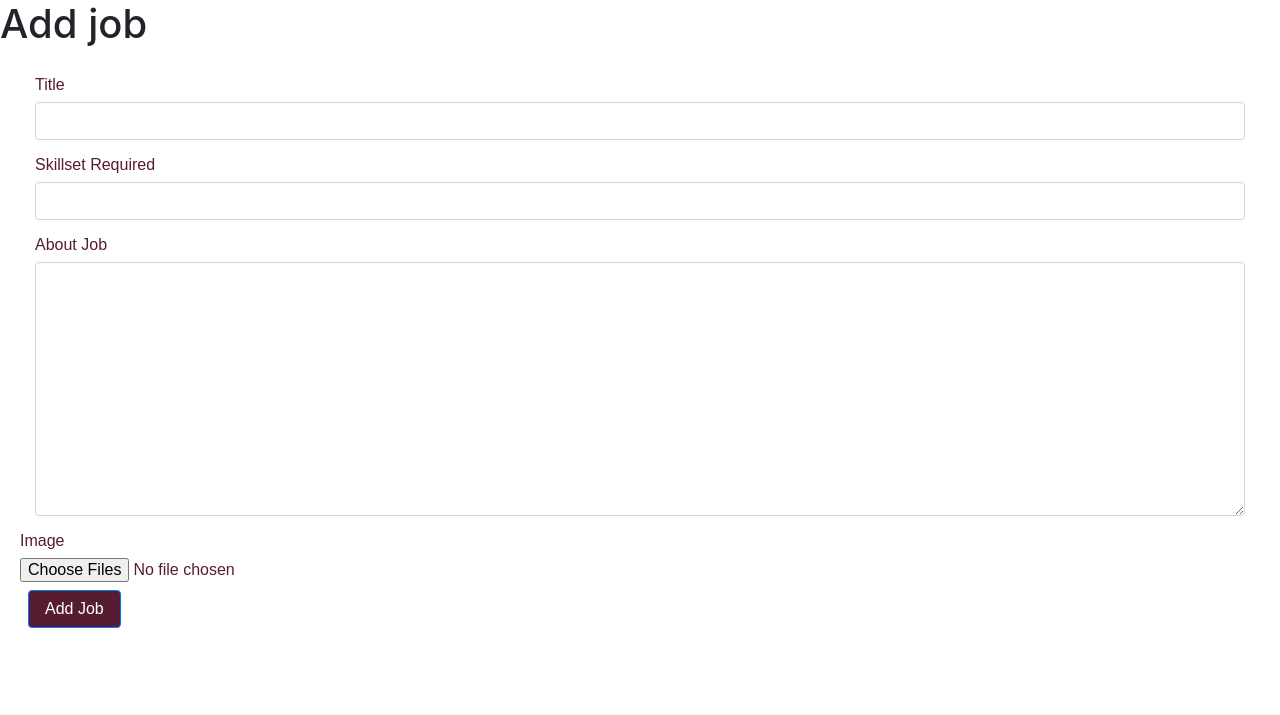
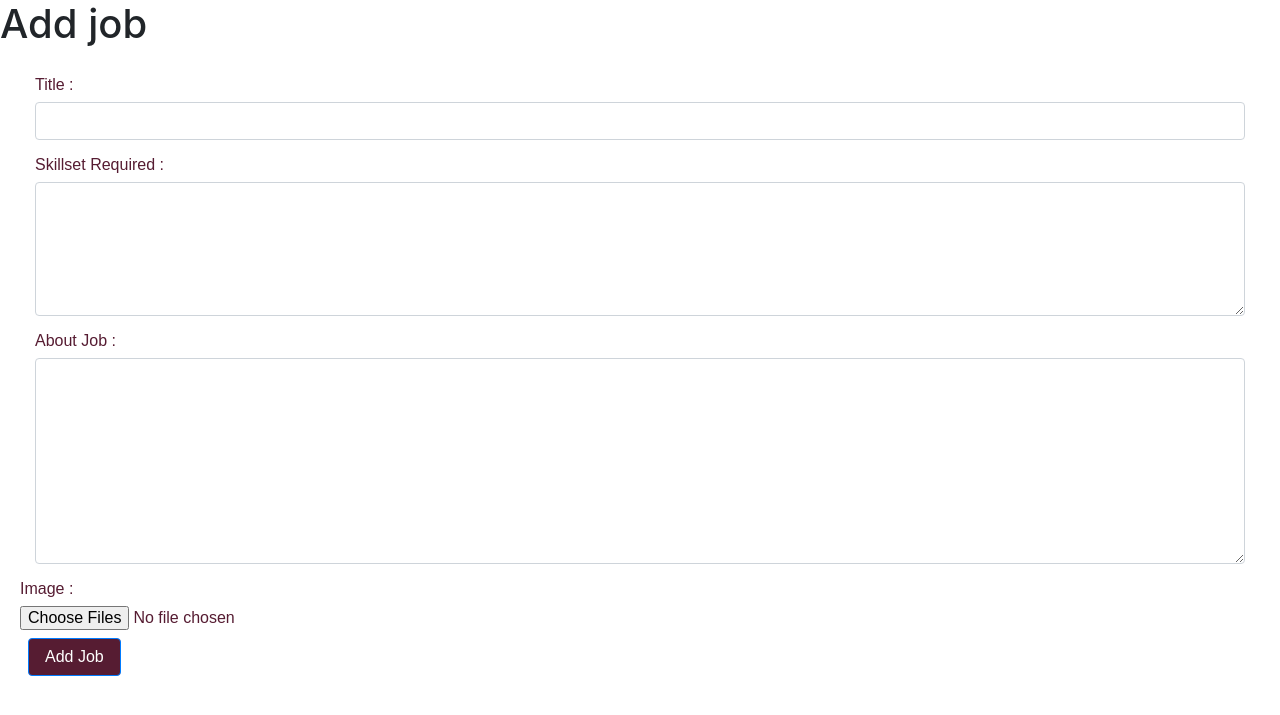
Before and after one commit to Salomegit/Employee_Recruitment, a Django app: page /job/job/add in a window 1280 px wide. Shown: the part 66-781 px from the top of the page. Run offline with Django 4.2, Linux system fonts and the light colour scheme; a user stored in the database is signed in; some libraries are stand-ins or nearby versions.

Commit message:
designed add_job html

```diff
--- a/job/templates/add_job.html
+++ b/job/templates/add_job.html
@@ -28,26 +28,30 @@
 
 <div class="col-sm-12">
     <div class="form-group">
-    <label> Title</label>
+    <label> Title :</label>
     <input  type="text" name="title" class="form-control" id="id_title" required>
     </div>
-</div>
-<div class="col-sm-12">
-    <div class="form-group">
-    <label>Skillset Required</label>
-    <input type="text" name="skillset_required" class="form-control" id="id_skillset_required" required>
-</div>
 </div>
 
 <div class="col-sm-12">
     <div class="form-group">
-    <label>About Job</label>
-    <textarea  type="textarea" name="about_job" class="form-control" id="id_about_job" cols="10" rows="10"  required></textarea>
+    <label>Skillset Required :</label>
+    <textarea  type="textarea" name="skillset_required" class="form-control" id="id_skillset_required"  rows="5"  required></textarea>
+</div>
+</div>
+
+
+
+
+<div class="col-sm-12">
+    <div class="form-group">
+    <label>About Job :</label>
+    <textarea  type="textarea" name="about_job" class="form-control" id="id_about_job"  rows="8"  required></textarea>
 </div>
 </div>
 
 <div>
-    <label for="file">Image</label>
+    <label for="file">Image :</label>
     <br>
     <input type="file" id="file" name="file" multiple />
    </div>
```
